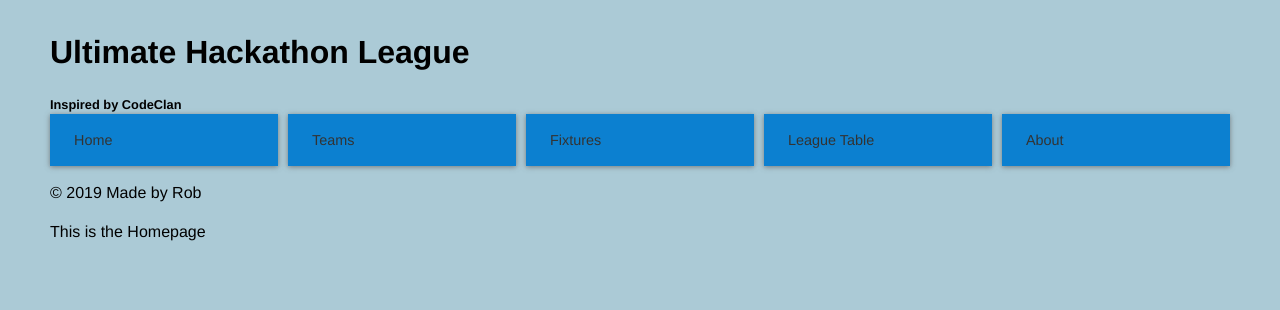
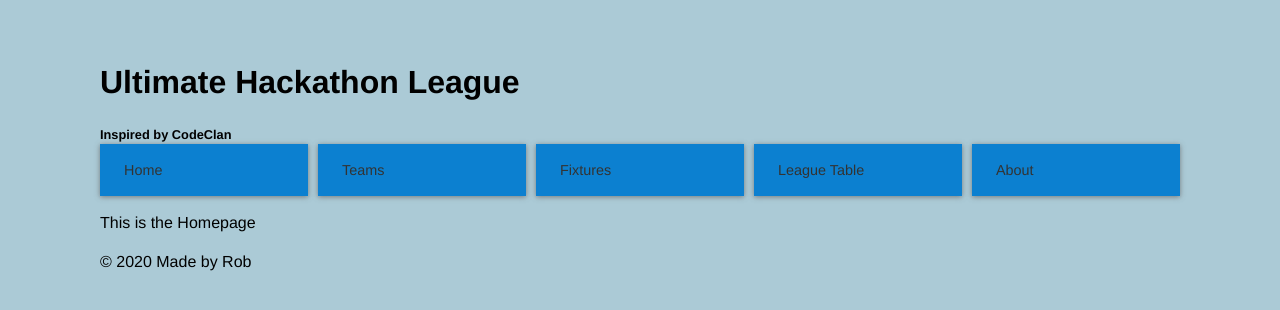
Before and after one commit to rcarmitage/codeclan_solo_project-sports_scoring_app_v3.0_javascript_vue, a Vue app: page / in a window 1280 px wide. Shown: the top 310 px of the page. Built offline with nearby package versions, Linux system fonts and the light colour scheme.

Commit message:
changing footer, isn't sticky

```diff
--- a/src/App.vue
+++ b/src/App.vue
@@ -2,6 +2,7 @@
   <div id="app">
     <Header />
     <router-view/>
+    <p id="footer">&copy; 2020 Made by Rob</p>
   </div>
 </template>
 
@@ -25,17 +26,16 @@ export default {
   --light-blue: #3385ff;
   --light: #fff;
   --shadow: 0 1px 5px rgba(104, 104, 104, 0.8);
+  /* display: flex;
+  flex-direction: column;
+  height: 100%; */
 }
 
-/* html {
-  box-sizing: border-box;
-  color: var(--dark);
-} */
-
-body {
+html, body {
   background: #abcad6;
   margin: 30px 50px;
   line-height: 1.4;
+  height: 100%;
 }
 
 .btn {
@@ -53,14 +53,6 @@ body {
   color: var(--primary-blue);
 }
 
-@media screen {
-  /* .header-title {
-    font-size: 3rem;
-    text-align: left;
-    grid-area: header-title;
-    margin: 0;
-  } */
-
 .inspired-by-codeclan {
   font-size: 0.8rem;
   grid-area: inspired-by-codeclan;
@@ -75,21 +67,8 @@ body {
   grid-template-columns: repeat(5, 1fr);
 }
 
-  /* .nav btn {
-    background: var(--primary-blue);
-    display: block;
-    text-decoration: none;
-    padding: 0.3rem 0.4rem;
-    text-align: center;
-    color: var(--dark);
-    text-transform: uppercase;
-    font-size: 0.9rem;
-    box-shadow: var(--shadow);
+#footer {
+  /* flex-shrink: 0; */
 }
 
-  .nav btn:hover {
-    background: var(--dark);
-    color: var(--primary-blue);
-  } */
-}
 </style>
--- a/src/components/Header.vue
+++ b/src/components/Header.vue
@@ -9,9 +9,6 @@
       <router-link to="/league_table" class="btn">League Table</router-link>
       <router-link to="/about" class="btn">About</router-link>
     </div>
-    <footer>
-        <p>&copy; 2019 Made by Rob</p>
-    </footer>
     </div>
 </template>
 
```
Lines whose indentation alone changed are shown as unchanged.
